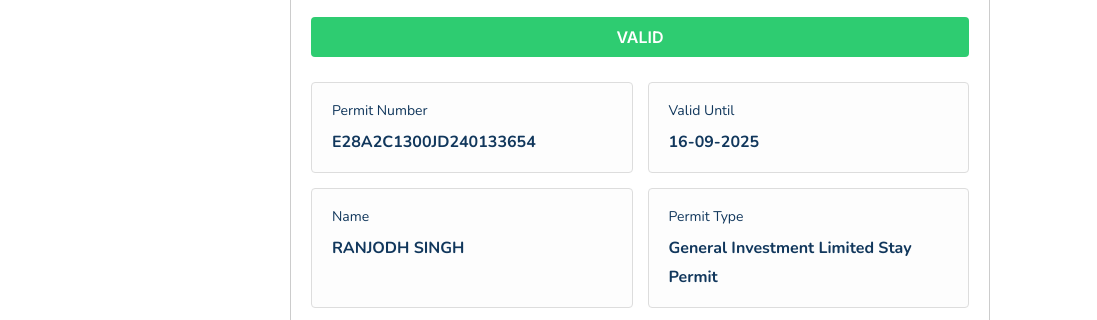
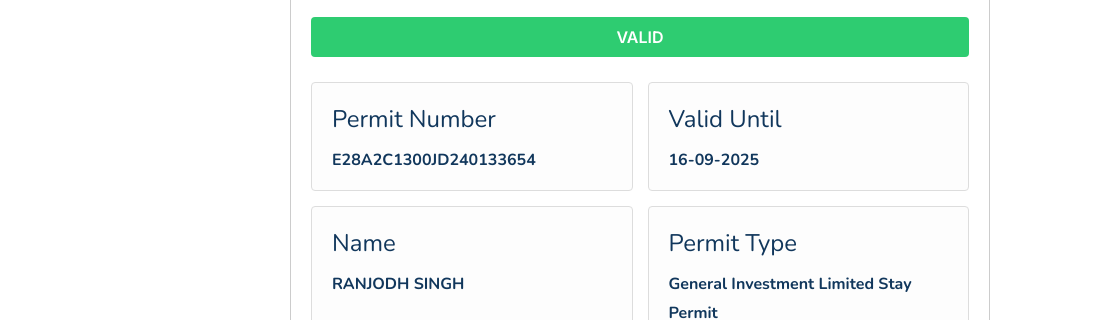
Before and after one commit to Abdur-Rahman-Palash/evisa.imigrasi.go.id, a plain HTML site: page index.html in a window 1280 px wide. Shown: the part 403-723 px from the top of the page, 0-1097 px from the left. Drawn offline with nearby package versions, Linux system fonts and the light colour scheme.

Commit message:
Update index.html

```diff
--- a/index.html
+++ b/index.html
@@ -146,7 +146,7 @@
 .grid-item strong {
   display: block;
   color: #11375C;
-  font-size: 14px;     /* Smaller font for labels */
+  font-size: 24px;     /* Smaller font for labels */
   font-weight: normal;   /* Bold label */
   margin-bottom: 5px;  /* Space between label and value */
 }
```
